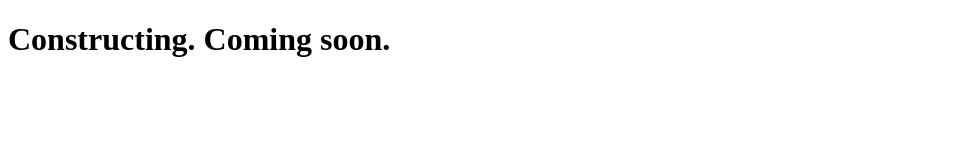
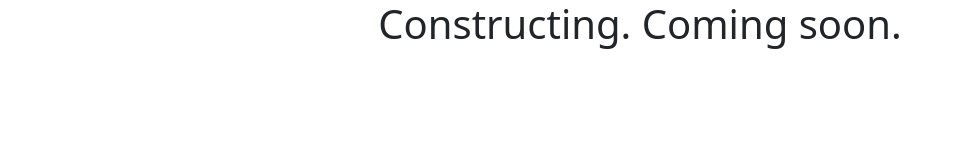
Before and after one commit to walktheparth/iankwan, a plain HTML site: page index.html in a window 1280 px wide. Shown: the whole page, without its empty margins (0-953 px from the left). Drawn offline with nearby package versions, Linux system fonts and the light colour scheme.

Commit message:
Uploaded CSS

```diff
--- a/index.html
+++ b/index.html
@@ -1,11 +1,27 @@
 <!DOCTYPE html>
 <html lang="en" dir="ltr">
+
 <head>
   <meta charset="utf-8">
   <title>Profile of Ian Kwan</title>
+  <!-- Bootstrap -->
+  <link href="https://cdn.jsdelivr.net/npm/bootstrap@5.0.0-beta1/dist/css/bootstrap.min.css" rel="stylesheet" integrity="sha384-giJF6kkoqNQ00vy+HMDP7azOuL0xtbfIcaT9wjKHr8RbDVddVHyTfAAsrekwKmP1" crossorigin="anonymous">
+  <link rel="stylesheet" href="style.css">
 </head>
+
 <body>
+  <div class="container-fluid">
+    <div class="row main-row">
+      <div class="col-md-2">
+      </div>
+      <div class="col-md-8">
+          <h1>Constructing. Coming soon.</h1>
+      </div>
+      <div class="col-md-2">
+      </div>
+    </div>
+  </div>
 
-    <h1>Constructing. Coming soon.</h1>
 </body>
+
 </html>
--- /dev/null
+++ b/style.css
@@ -0,0 +1,4 @@
+
+body {
+  text-align: center;
+}
```
Lines whose indentation alone changed are shown as unchanged.
